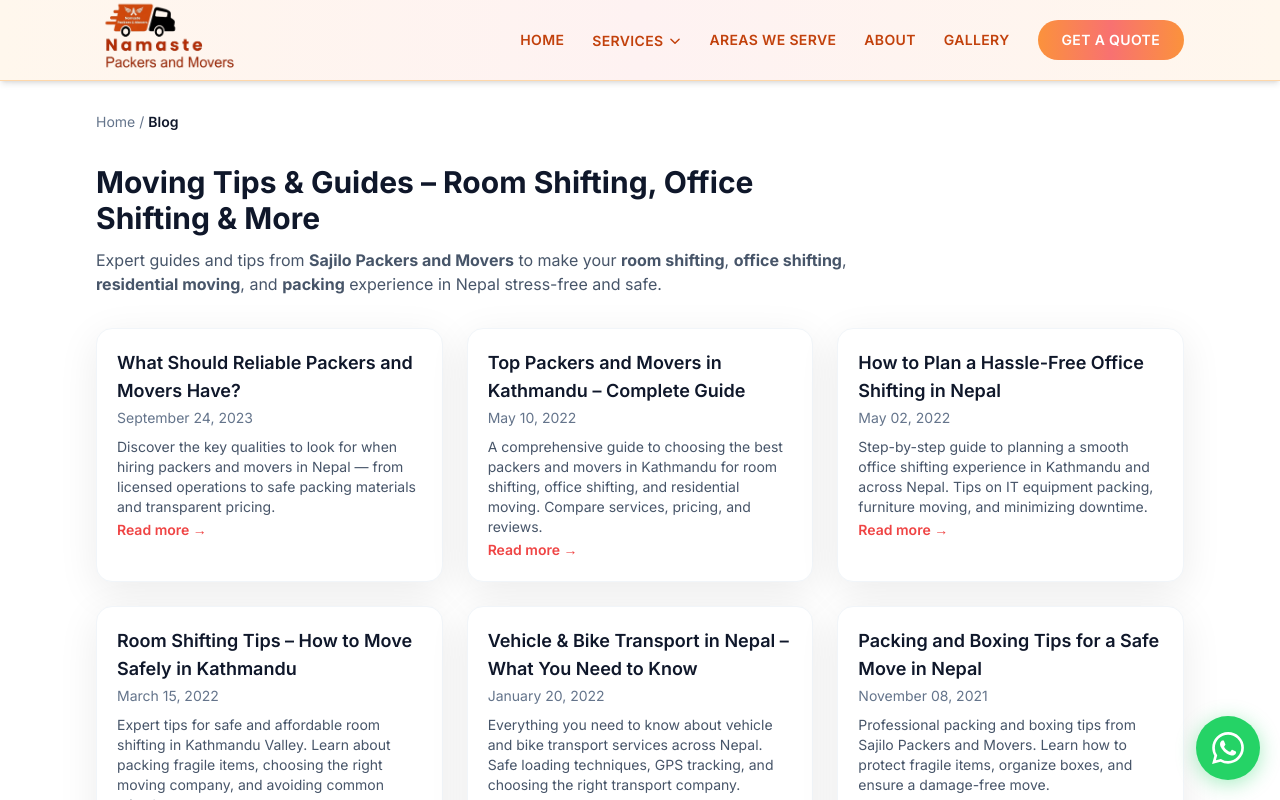
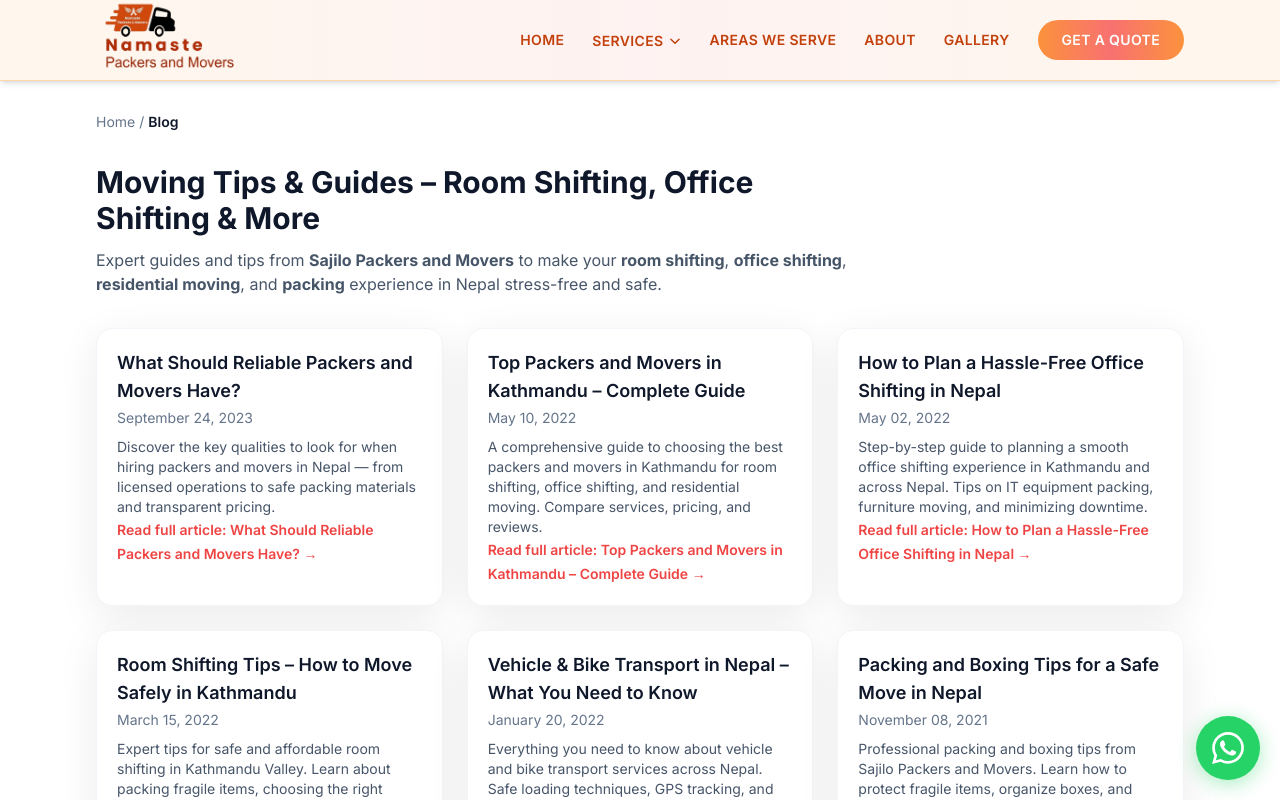
Before and after one commit to prabesh25/NamasteMovers, a Next.js app: page /blog in a window 1280 px wide. Shown: the top 800 px of the page. Built offline with nearby package versions, Linux system fonts and the light colour scheme.

Commit message:
update metadescription of homepage

```diff
--- a/src/app/blog/page.js
+++ b/src/app/blog/page.js
@@ -120,7 +120,7 @@ export default function BlogPage() {
               href={`/blog/${p.slug}`}
               className="text-red-500 font-semibold text-sm hover:underline"
             >
-              Read more →
+              Read full article: {p.title} →
             </a>
           </article>
         ))}
--- a/src/app/page.js
+++ b/src/app/page.js
@@ -80,7 +80,7 @@ export const metadata = {
   title:
     "Sajilo Packers and Movers | Trusted Moving Company in Kathmandu & Nepal",
   description:
-    "Sajilo Packers and Movers – The best moving company Nepal. Affordable room shifting, home shifting Kathmandu, office shifting, corporate moving, vehicle & bike transport, and packing services across Nepal. Call 24/7: +977-9851071848.",
+    "Trusted packers and movers in Kathmandu, Nepal. Affordable home shifting, office shifting, vehicle transport & packing services. Call 24/7: +977-9851071848",
   keywords: [
     "movers in Kathmandu",
     "moving company Nepal",
--- a/src/components/Services.js
+++ b/src/components/Services.js
@@ -86,7 +86,7 @@ export default function Services() {
                     href="/services"
                     className="inline-flex items-center gap-2 text-sm font-semibold text-red-500 hover:text-red-600 transition"
                   >
-                    Learn more
+                    Explore our {service.title}
                     <ArrowRight className="h-4 w-4 transition-transform duration-300 group-hover:translate-x-0.5" />
                   </a>
                   <a href="/contact" className="text-xs font-medium text-gray-700 hover:text-red-500 transition">Get quote</a>
```
